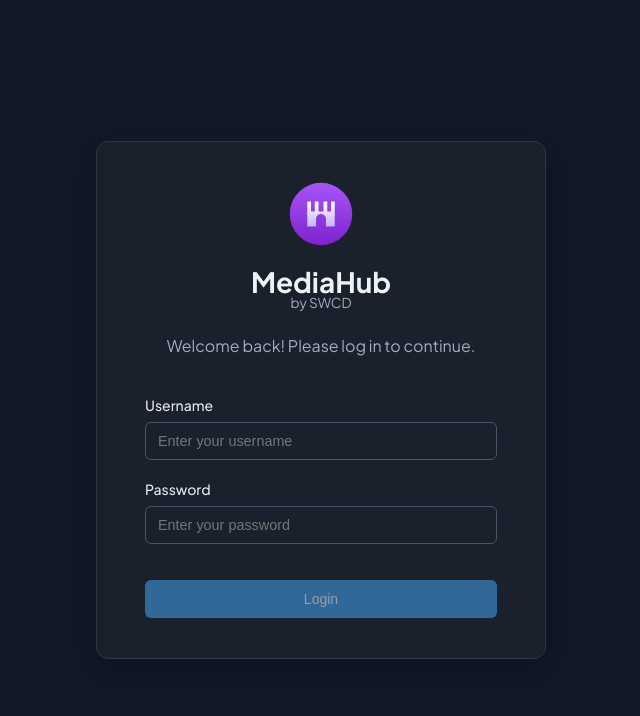
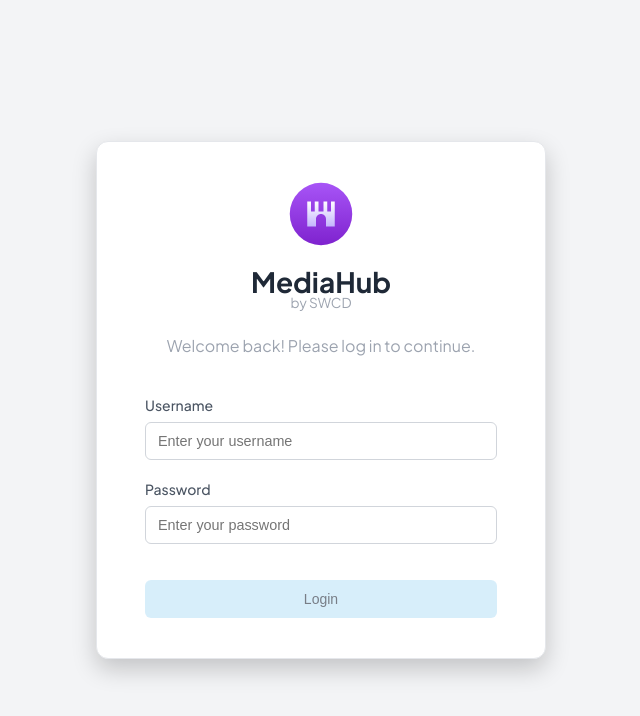
Before and after one commit to SW-CD/MediaHub_OSS, an Angular app in the folder frontend/: page /login in a window 1280 px wide. Shown: the top 716 px of the page, without its empty margins (319-959 px from the left). Built offline with nearby package versions, Linux system fonts and the light colour scheme; no server answers.

Commit message:
use light theme as default

```diff
--- a/frontend/src/app/services/theme.service.ts
+++ b/frontend/src/app/services/theme.service.ts
@@ -5,7 +5,7 @@ import { BehaviorSubject } from 'rxjs';
   providedIn: 'root'
 })
 export class ThemeService {
-  private activeTheme = new BehaviorSubject<'light' | 'dark'>('dark');
+  private activeTheme = new BehaviorSubject<'light' | 'dark'>('light');
   public theme$ = this.activeTheme.asObservable();
 
   constructor() {
@@ -13,7 +13,7 @@ export class ThemeService {
     if (savedTheme) {
       this.setTheme(savedTheme);
     } else {
-      this.setTheme('dark');
+      this.setTheme('light');
     }
   }
 
--- a/frontend/src/index.html
+++ b/frontend/src/index.html
@@ -7,7 +7,7 @@
   <meta name="viewport" content="width=device-width, initial-scale=1">
   <link rel="icon" type="image/svg+xml" href="assets/logo.svg">
 </head>
-<body>
+<body class="light-theme">
   <app-root></app-root>
 </body>
 </html>
```
